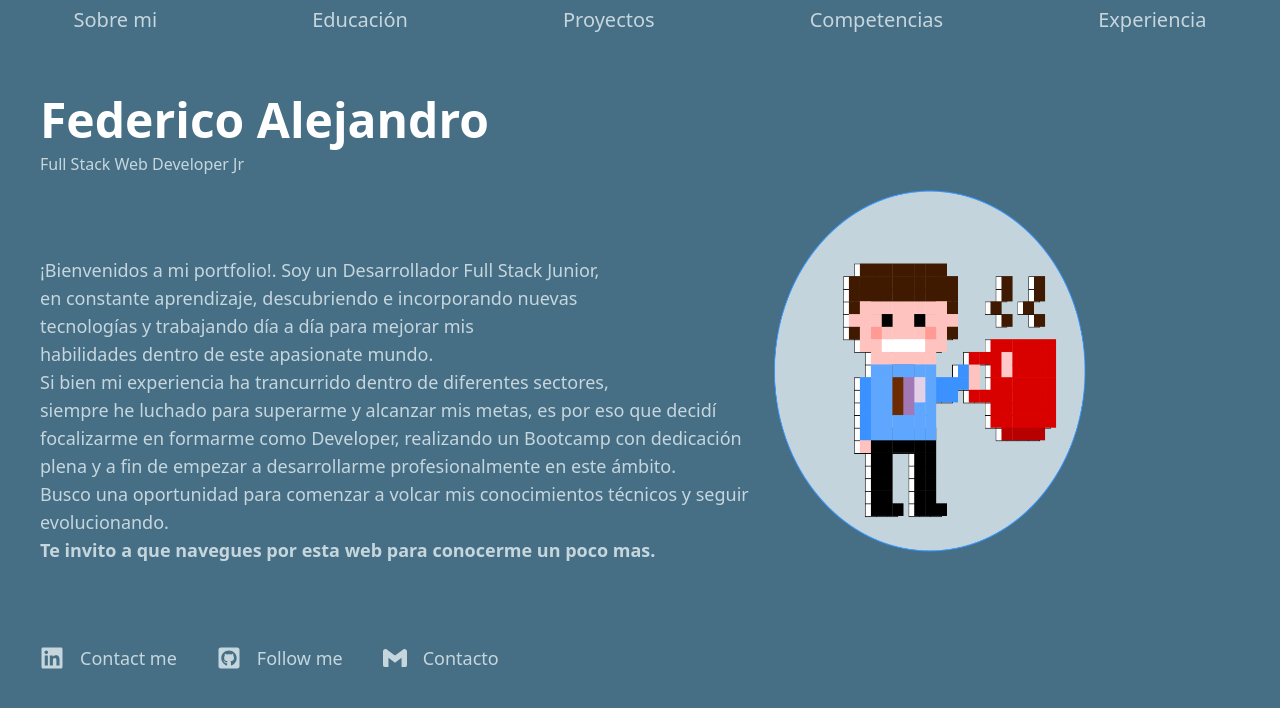
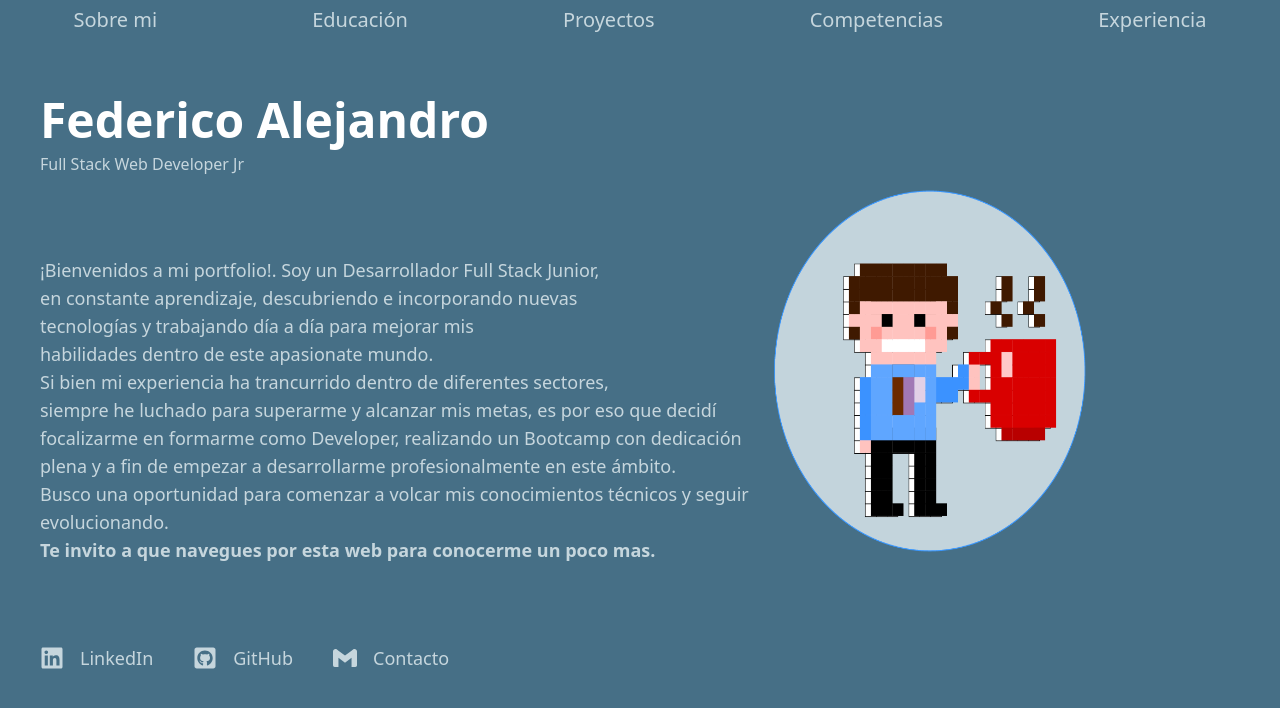
Before and after one commit to fede-alejandro/Portfolio, a React (Create React App) app: page / in a window 1280 px wide. Shown: the top 708 px of the page. Built offline with nearby package versions, Linux system fonts and the light colour scheme.

Commit message:
modificaciones en about me links

```diff
--- a/src/components/About-me.js
+++ b/src/components/About-me.js
@@ -29,7 +29,7 @@ function AboutMe() {
                                 target='_blank' rel='noreferrer'
                             >
                                 <FaLinkedin size='1.5rem' />
-                                Contact me
+                                LinkedIn
                             </a>
                         </span>
                         <span>
@@ -38,7 +38,7 @@ function AboutMe() {
                                 target='_blank' rel='noreferrer'
                             >
                                 <FaGithubSquare size='1.5rem' />
-                                Follow me
+                                GitHub
                             </a>
                         </span>
                         <span>
```
